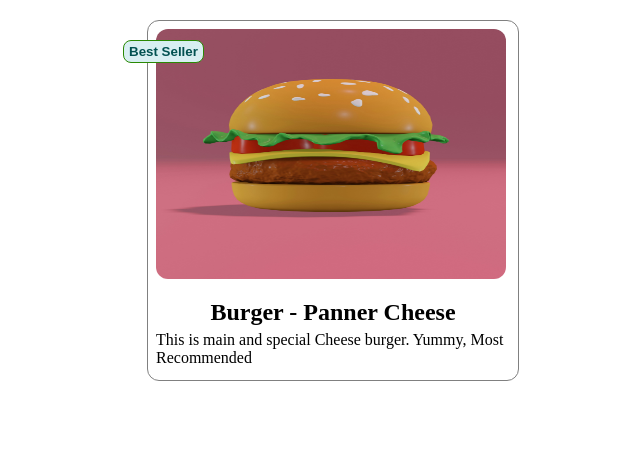
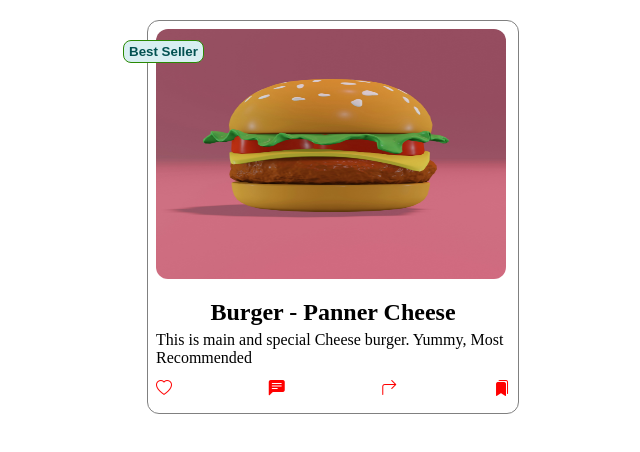
Before and after one commit to monalimule/menus-item, a plain HTML site: page index.html in a window 1280 px wide. Shown: the whole page, without its empty margins (307-947 px from the left). Drawn offline with nearby package versions, Linux system fonts and the light colour scheme.

Commit message:
design
design

```diff
--- a/index.html
+++ b/index.html
@@ -16,6 +16,13 @@
             <h2>Burger - Panner Cheese</h2>
             <p>This is main and special Cheese burger. Yummy, Most Recommended</p>
         </section>
+        <section id="card-buttons">
+            <i class="bi bi-heart"></i>
+            <i class="bi bi-chat-left-text-fill"></i>
+            <i class="bi bi-arrow-90deg-right"></i>
+            <i class="bi bi-bookmarks-fill"></i>
+
+        </section>
     </div>
 </body>
 </html>
--- a/style.css
+++ b/style.css
@@ -1,8 +1,12 @@
+/* Bootstrap ICON CDN Link */
+@import url("https://cdn.jsdelivr.net/npm/bootstrap-icons@1.3.0/font/bootstrap-icons.css");
+
+
 /* body{
  background-image: url(assets/developer.png);
  background-repeat: no-repeat;
   background-size: cover;
- } */
+    } */
 .main-division {
   width: 370px;
   border: 1px solid gray;
@@ -39,3 +43,11 @@
   margin-top: 5px;
   margin-bottom: 5px;
 }
+#card-buttons{
+    display: flex;
+    justify-content: space-between;
+    padding-bottom: 15px;
+    padding-left: 8px;
+    padding-right: 8px;
+    color: red;
+}
```
